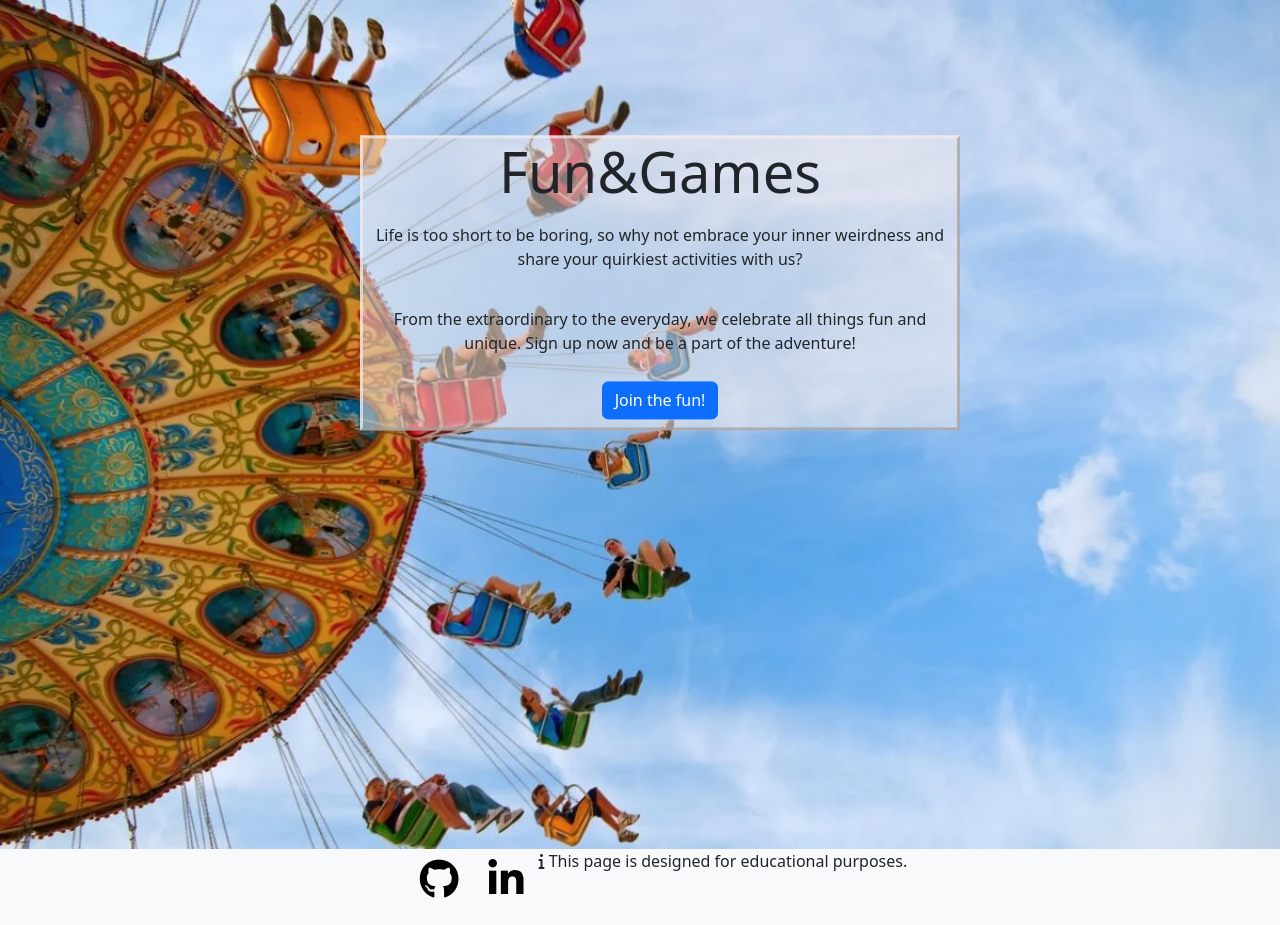
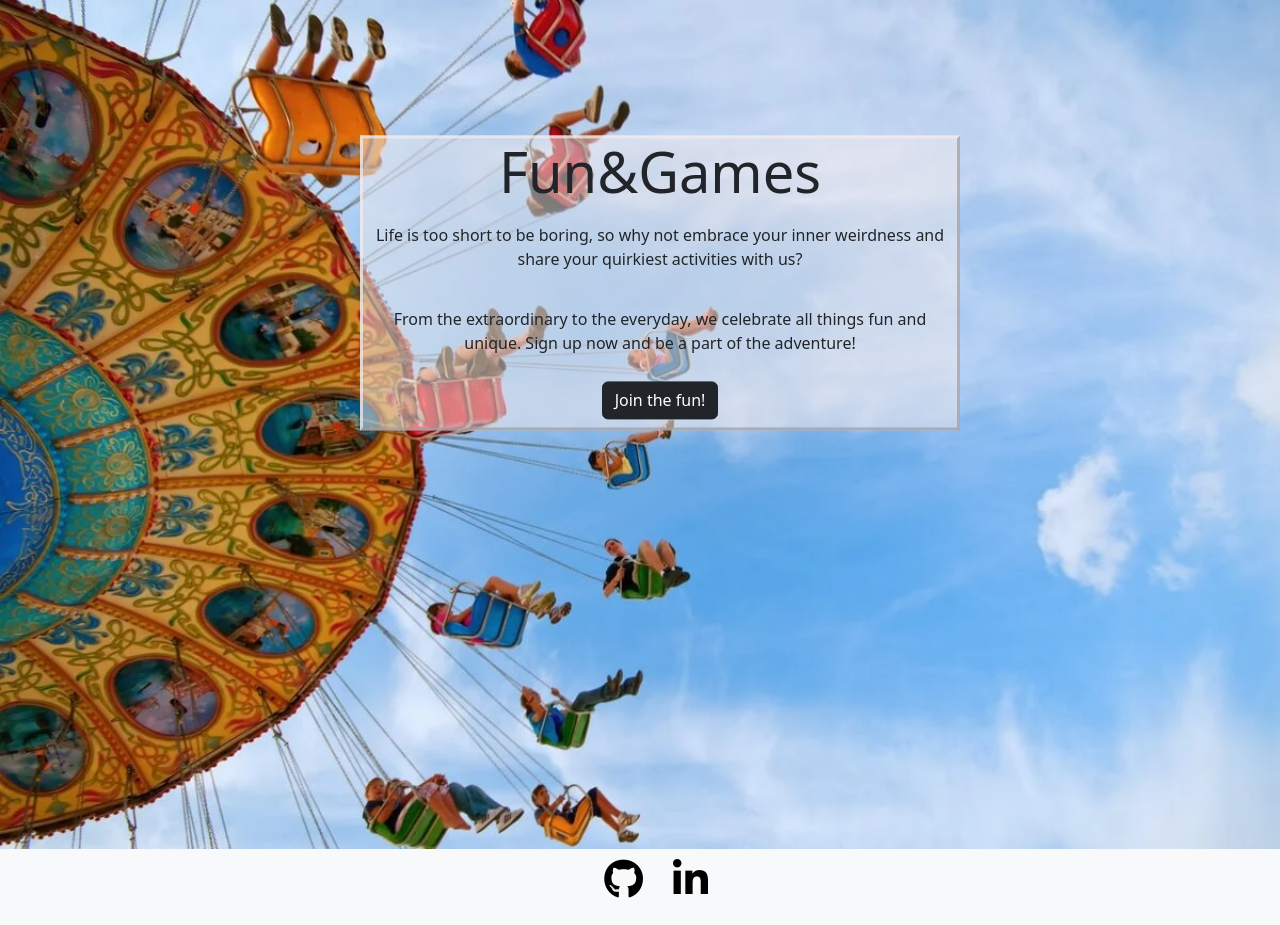
Before and after one commit to AsiaWi/fun_and_games, a Django app: page / in a window 1280 px wide. Shown: the part 57-982 px from the top of the page. Run offline with Django 4.2, Linux system fonts and the light colour scheme; some libraries are stand-ins or nearby versions.

Commit message:
Correct link tyling througout the page

```diff
--- a/playground/templates/playground/index.html
+++ b/playground/templates/playground/index.html
@@ -13,7 +13,7 @@
       <p>From the extraordinary to the everyday, we celebrate all things fun and unique.
         {% if not user.is_authenticated %} Sign up now
         and be a part of the adventure!</p>
-      <a href="{% url 'account_signup' %}" class="btn btn-primary mb-2">Join the fun!</a>
+      <a href="{% url 'account_signup' %}" class="btn btn-dark mb-2">Join the fun!</a>
       {% endif %}
     </div>
   </div>
--- a/static/css/style.css
+++ b/static/css/style.css
@@ -18,8 +18,7 @@ footer {
   flex-shrink: 0;
 }
 
-footer a,
-footer a > li {
+footer a {
   font-size: 250%;
   color: black;
   padding: 15px;
--- a/templates/includes/footer.html
+++ b/templates/includes/footer.html
@@ -11,8 +11,5 @@
                 title="Opens in new tab" aria-label="Go to my Linkedin!">
                 <i class="fa-brands fa-linkedin-in"></i></a>
         </li>
-        <li>
-            <i class="fa-solid fa-info"></i> This page is designed for educational purposes.
-        </li>
     </ul>
 </footer>
```
Also changed, not shown: playground/templates/playground/view_activity_details.html (+5 -5 lines).
